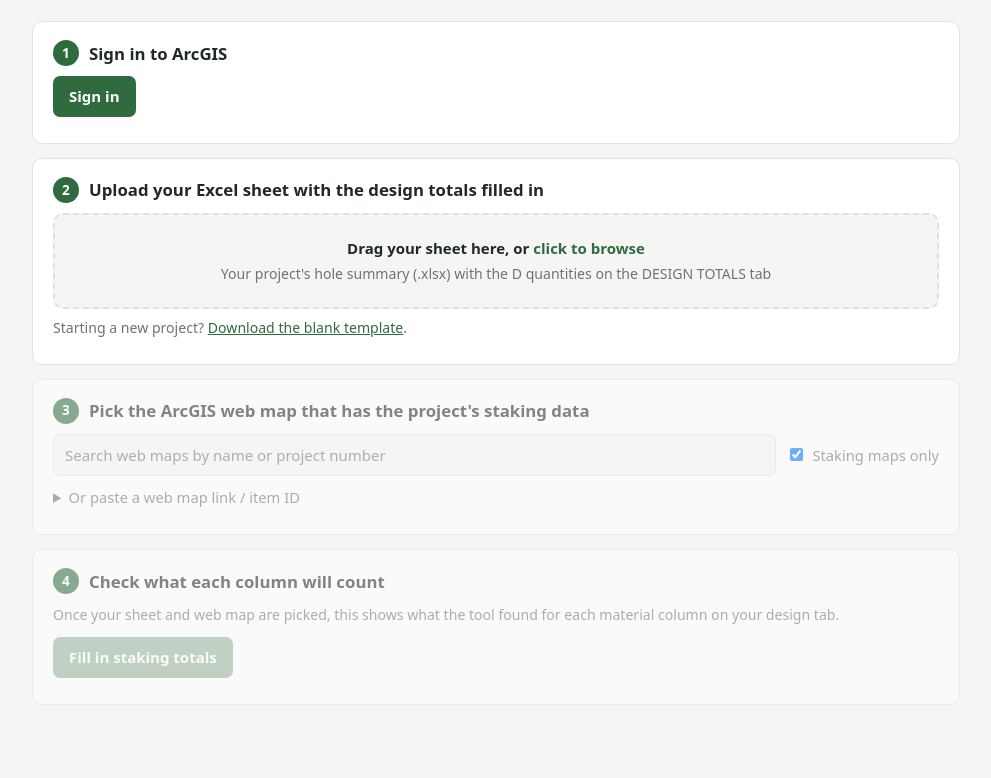
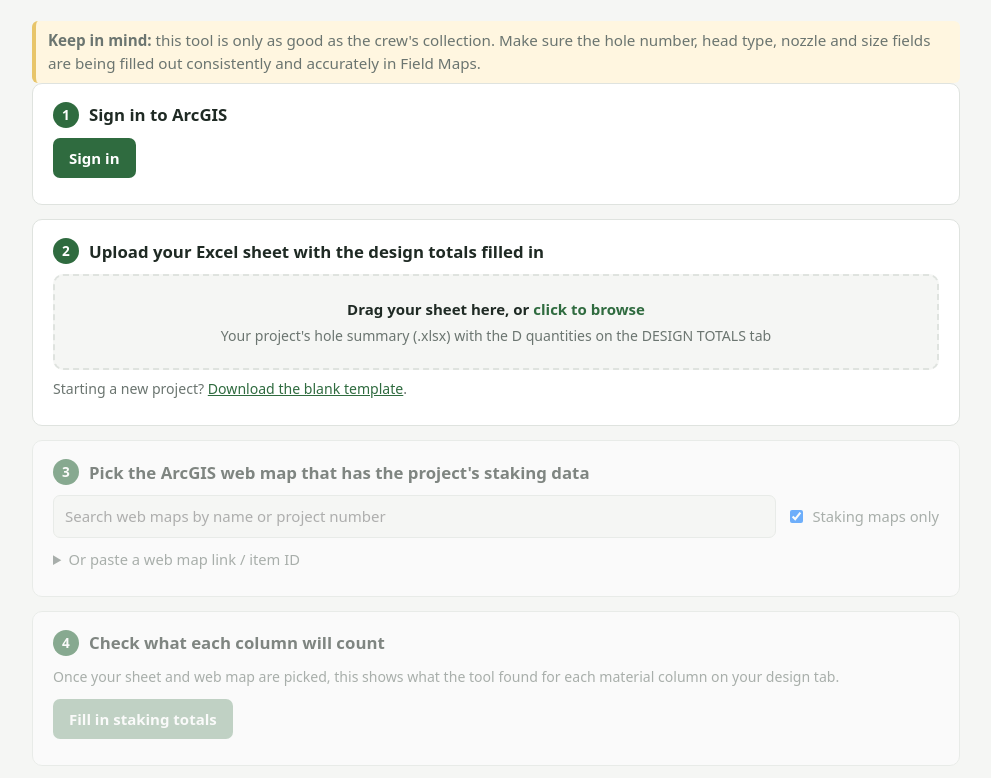
Before and after one commit to M4Fieldview/Arc-to-Staking-Sheet, a plain HTML site: page index.html in a window 1280 px wide. Shown: the part 118-896 px from the top of the page, without its empty margins (144-1135 px from the left). Drawn offline with nearby package versions, Linux system fonts and the light colour scheme.

Commit message:
Add the crew-collection reminder under the title
Co-Authored-By: Claude Opus 5.5 <noreply@anthropic.com>

```diff
--- a/css/style.css
+++ b/css/style.css
@@ -98,3 +98,4 @@ tr.editor td { background: var(--bg); }
 .edit-grid .fields { display: flex; flex-wrap: wrap; gap: 8px 16px; }
 .edit-grid label { display: flex; gap: 6px; align-items: center; font-size: .9rem; }
 .edit-grid select { max-width: 260px; }
+.callout { background: var(--warn-bg); border-left: 4px solid var(--warn-line); border-radius: 6px; padding: 8px 12px; margin: 10px 0 0; font-size: .95rem; }
--- a/index.html
+++ b/index.html
@@ -14,6 +14,7 @@
   <header>
     <h1>Sync Arc to Staking Sheet</h1>
     <p>Fills in the <strong>STAKING TOTALS</strong> tab of your irrigation hole summary with staked counts from the project's ArcGIS staking map. Your <strong>DESIGN TOTALS</strong> tab is left as you made it.</p>
+    <p class="callout"><strong>Keep in mind:</strong> this tool is only as good as the crew's collection. Make sure the hole number, head type, nozzle and size fields are being filled out consistently and accurately in Field Maps.</p>
   </header>
 
   <section class="step" id="step-signin">
```
